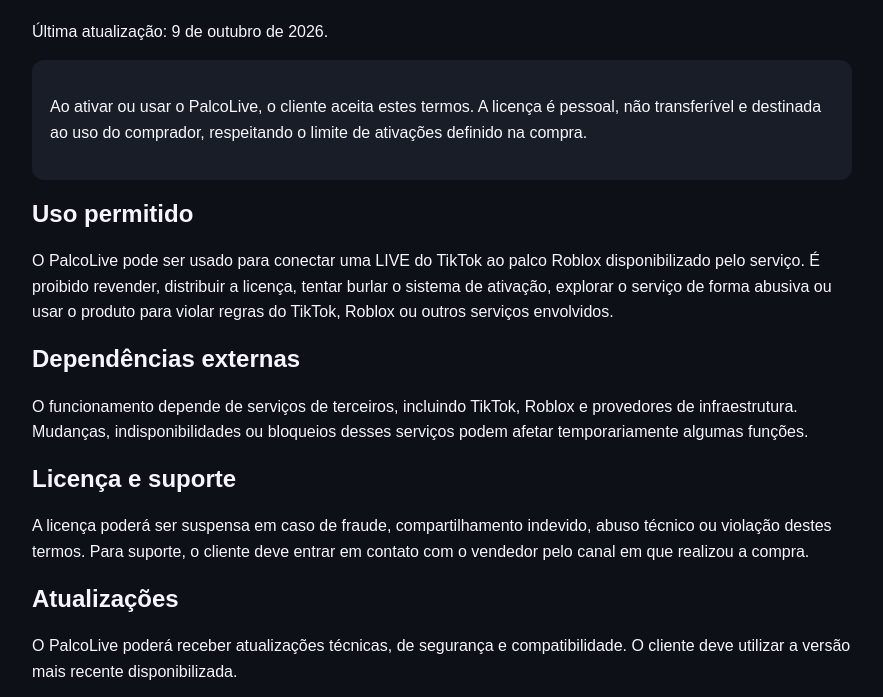
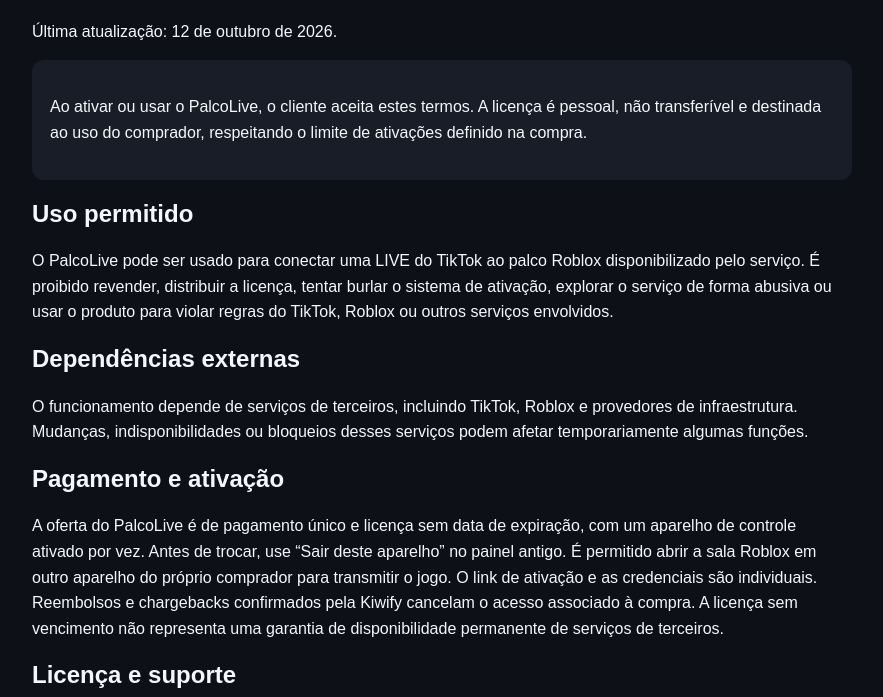
Before and after one commit to kauan297/site, a website: page public/termos.html in a window 1280 px wide. Shown: the part 81-778 px from the top of the page, without its empty margins (198-1081 px from the left). Drawn offline with Linux system fonts and the light colour scheme.

Commit message:
Prepare reliable individual activation delivery and final license checks

```diff
--- a/public/termos.html
+++ b/public/termos.html
@@ -2,10 +2,11 @@
 <html lang="pt-BR"><head><meta charset="utf-8"><meta name="viewport" content="width=device-width,initial-scale=1">
 <title>Termos de Uso — PalcoLive</title><style>body{max-width:820px;margin:40px auto;padding:0 20px;font:16px/1.6 Arial;background:#0d1017;color:#f5f7fc}a{color:#7fd8ff}h1,h2{line-height:1.2}.box{background:#181d28;padding:18px;border-radius:12px}</style></head>
 <body><h1>Termos de Uso — PalcoLive</h1>
-<p>Última atualização: 9 de outubro de 2026.</p>
+<p>Última atualização: 12 de outubro de 2026.</p>
 <div class="box"><p>Ao ativar ou usar o PalcoLive, o cliente aceita estes termos. A licença é pessoal, não transferível e destinada ao uso do comprador, respeitando o limite de ativações definido na compra.</p></div>
 <h2>Uso permitido</h2><p>O PalcoLive pode ser usado para conectar uma LIVE do TikTok ao palco Roblox disponibilizado pelo serviço. É proibido revender, distribuir a licença, tentar burlar o sistema de ativação, explorar o serviço de forma abusiva ou usar o produto para violar regras do TikTok, Roblox ou outros serviços envolvidos.</p>
 <h2>Dependências externas</h2><p>O funcionamento depende de serviços de terceiros, incluindo TikTok, Roblox e provedores de infraestrutura. Mudanças, indisponibilidades ou bloqueios desses serviços podem afetar temporariamente algumas funções.</p>
+<h2>Pagamento e ativação</h2><p>A oferta do PalcoLive é de pagamento único e licença sem data de expiração, com um aparelho de controle ativado por vez. Antes de trocar, use “Sair deste aparelho” no painel antigo. É permitido abrir a sala Roblox em outro aparelho do próprio comprador para transmitir o jogo. O link de ativação e as credenciais são individuais. Reembolsos e chargebacks confirmados pela Kiwify cancelam o acesso associado à compra. A licença sem vencimento não representa uma garantia de disponibilidade permanente de serviços de terceiros.</p>
 <h2>Licença e suporte</h2><p>A licença poderá ser suspensa em caso de fraude, compartilhamento indevido, abuso técnico ou violação destes termos. Para suporte, o cliente deve entrar em contato com o vendedor pelo canal em que realizou a compra.</p>
 <h2>Atualizações</h2><p>O PalcoLive poderá receber atualizações técnicas, de segurança e compatibilidade. O cliente deve utilizar a versão mais recente disponibilizada.</p>
 <p><a href="/app/">Voltar ao PalcoLive</a></p></body></html>
```
